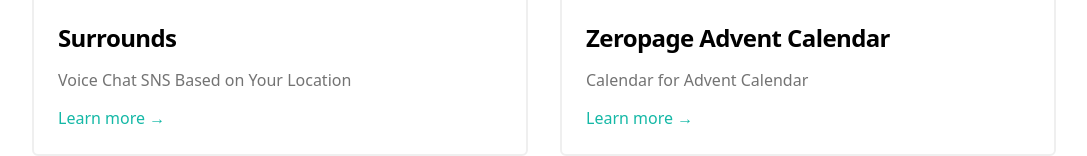
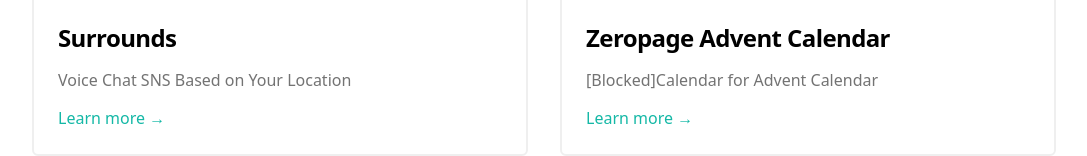
Before and after one commit to woody-morgan/woody-morgan.github.io, a Next.js app: page /projects in a window 1280 px wide. Shown: the part 538-694 px from the top of the page, without its empty margins (96-1183 px from the left). Built offline with nearby package versions, Linux system fonts and the light colour scheme; no server answers.

Commit message:
Modify: Blog Article Title(use [, ], etc..)

```diff
--- a/data/blog/algorithm/algorithm-graph-navigation.mdx
+++ b/data/blog/algorithm/algorithm-graph-navigation.mdx
@@ -1,5 +1,5 @@
 ---
-title: Algorithm - Graph Navigation
+title: '[Algorithm] Graph Navigation'
 date: '2022-04-08'
 tags: ['c++', 'algorithm', 'graph']
 draft: true
--- a/data/blog/algorithm/algorithm-remove-duplicate-vector-elements.mdx
+++ b/data/blog/algorithm/algorithm-remove-duplicate-vector-elements.mdx
@@ -1,5 +1,5 @@
 ---
-title: Algorithm - Remove Duplicate Vector Elements
+title: '[Algorithm] Remove Duplicate Vector Elements'
 date: '2022-04-07'
 tags: ['c++', 'stl', 'algorithm']
 draft: false
--- a/data/blog/algorithm/algorithm-tips-bitmasking.mdx
+++ b/data/blog/algorithm/algorithm-tips-bitmasking.mdx
@@ -1,5 +1,5 @@
 ---
-title: Algorithm - Bitmasking
+title: '[Algorithm] Bitmasking'
 date: '2022-02-08'
 tags: ['algorithm', 'bitmasking']
 draft: true
--- a/data/projectsData.ts
+++ b/data/projectsData.ts
@@ -7,9 +7,9 @@ const projectsData = [
   },
   {
     title: 'Zeropage Advent Calendar',
-    description: 'Calendar for Advent Calendar',
+    description: '[Blocked]Calendar for Advent Calendar',
     imgSrc: 'static/images/proj/advent/advent.png',
-    href: 'https://woodi97.github.io/zp-advent-calendar/',
+    href: 'https://woodi97.github.io',
   },
   {
     title: 'Nextjs Boilerplate Project',
```
